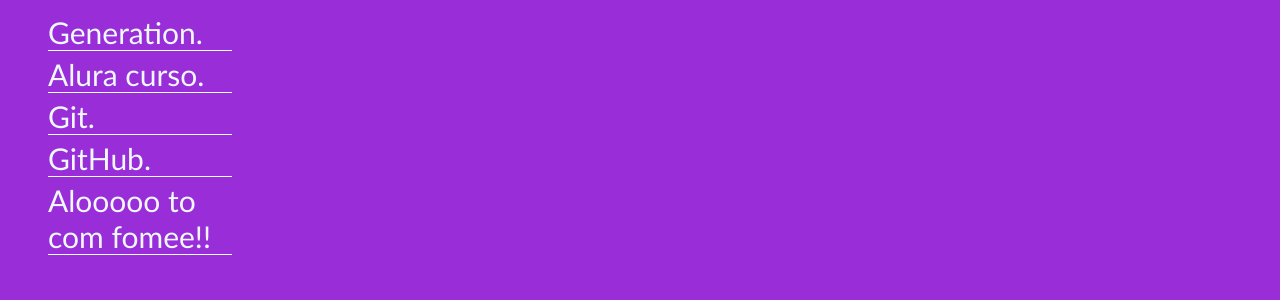
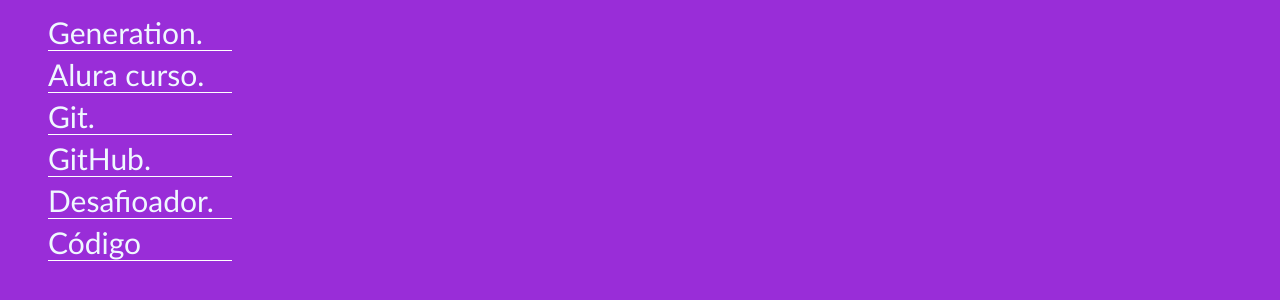
Before and after one commit to LetoMurakai/Alura-Git, a plain HTML site: page index.html in a window 1280 px wide. Shown: the part 82-382 px from the top of the page. Drawn offline with Linux system fonts and the light colour scheme.

Commit message:
qualquer coisa

```diff
--- a/index.html
+++ b/index.html
@@ -36,7 +36,8 @@
             <li>Alura curso.</li>
             <li>Git.</li>
             <li>GitHub.</li>
-            <li>Alooooo to com fomee!!</li>
+            <li>Desafioador.</li>
+            <li>Código</li>
         </ul>
     </body>
 </html>
```
